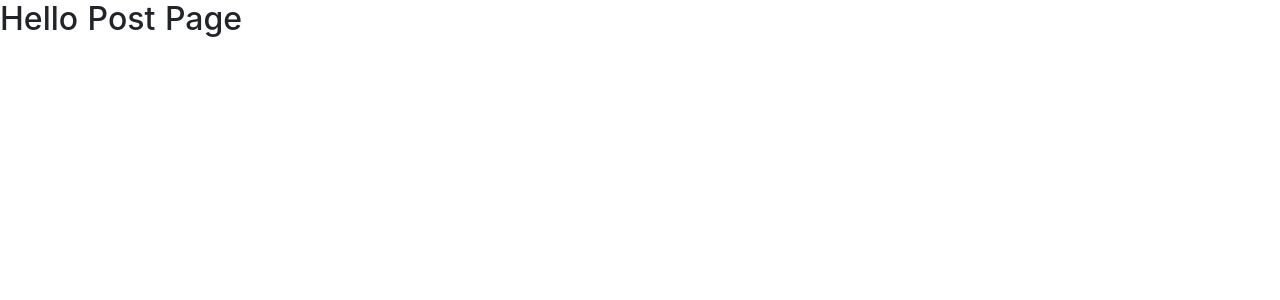
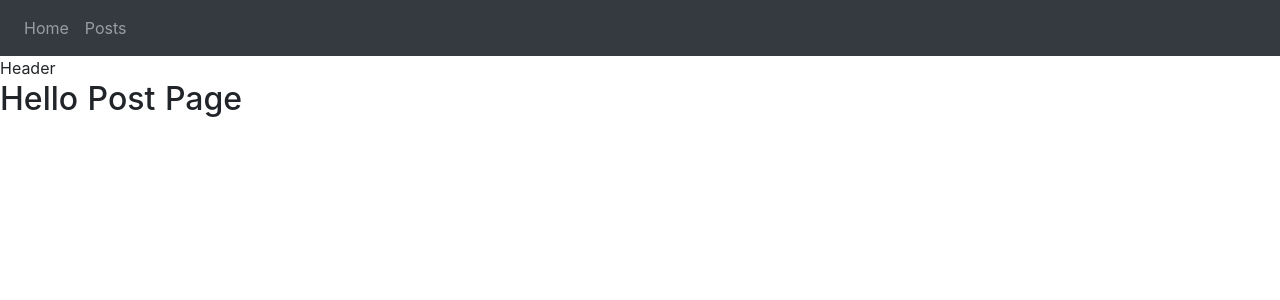
Before and after one commit to tickstudiu/basic-nuxtjs, a Nuxt app: page /posts in a window 1280 px wide. Shown: the top 300 px of the page. Built offline with nearby package versions, Linux system fonts and the light colour scheme.

Commit message:
update how to using component

```diff
--- /dev/null
+++ b/components/posts/Header.vue
@@ -0,0 +1,3 @@
+<template>
+    <div>Header</div>
+</template>
--- a/pages/posts/index.vue
+++ b/pages/posts/index.vue
@@ -1,3 +1,17 @@
 <template>
-    <h2>Hello Post Page</h2>
+    <div>
+        <Header />
+        <h2>Hello Post Page</h2>
+    </div>
 </template>
+
+<script>
+import Header from '@/components/posts/Header';
+
+export default {
+    layout: "coreLayout",
+    components: {
+        Header,
+    }
+}
+</script>
--- a/pages/users.vue
+++ b/pages/users.vue
@@ -11,6 +11,7 @@
 
 <script>
 export default {
-    layout: "coreLayout"
+    layout: "coreLayout",
+    components: {}
 }
 </script>
```
